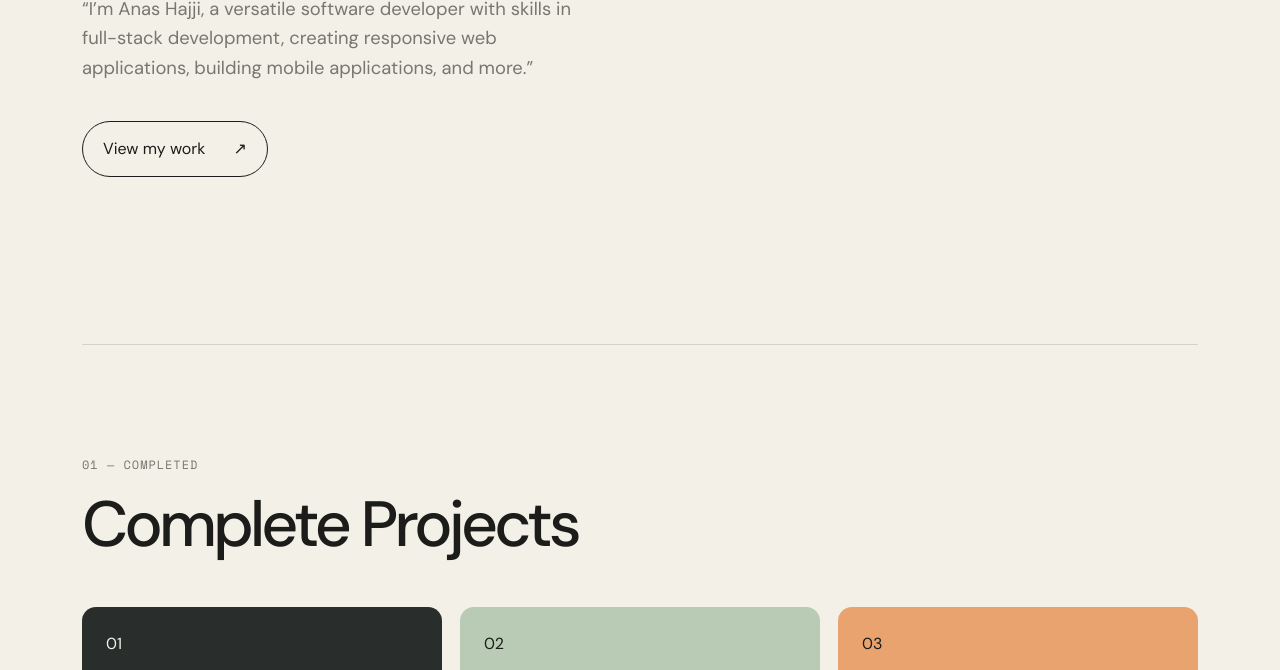
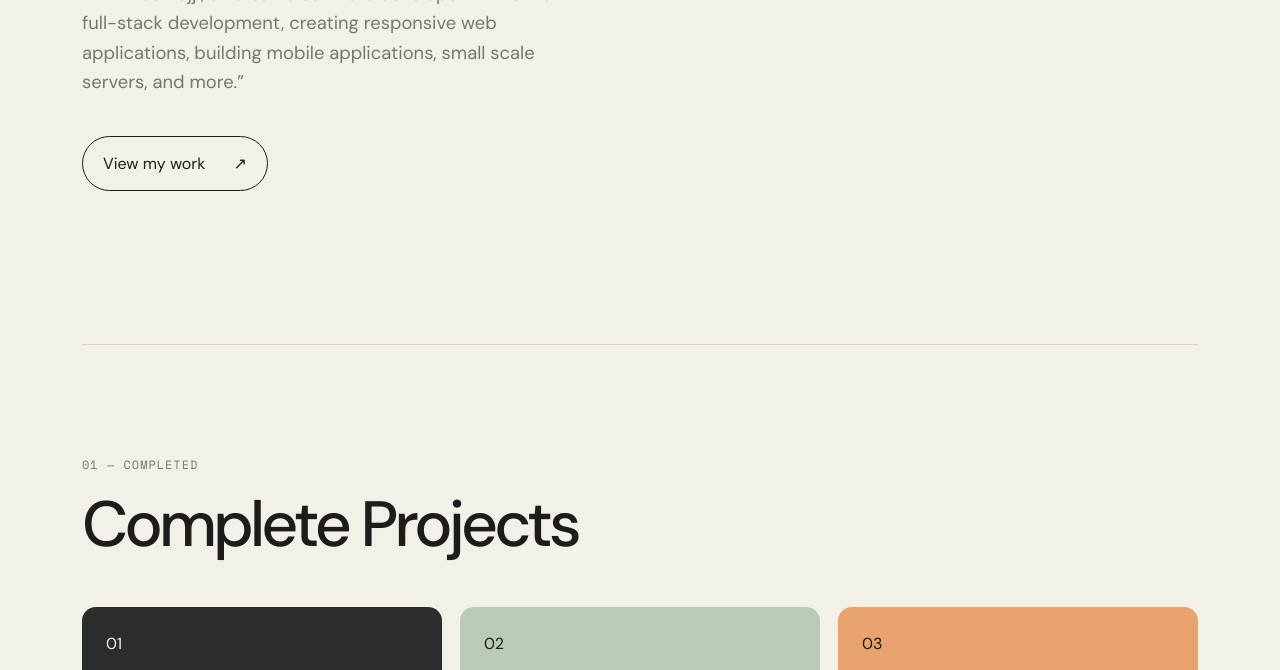
Before and after one commit to hajjia24/hajjia24.github.io, a plain HTML site: page index.html in a window 1280 px wide. Shown: the part 430-1100 px from the top of the page. Drawn offline with nearby package versions, Linux system fonts and the light colour scheme.

Commit message:
Updated 1 file via CloudCannon.

```diff
--- a/index.html
+++ b/index.html
@@ -22,7 +22,7 @@
         <section class="hero">
             <p class="eyebrow">Software Developer</p>
             <h1>My Portfolio</h1>
-            <p class="hero-text">“I’m Anas Hajji, a versatile software developer with skills in full-stack development, creating responsive web applications, building mobile applications, and more.”</p>
+            <p class="hero-text">“I’m Anas Hajji, a versatile software developer with skills in full-stack development, creating responsive web applications, building mobile applications, small scale servers, and more.”</p>
             <a class="button" href="#work">View my work <span>↗</span></a>
         </section>
 
```
